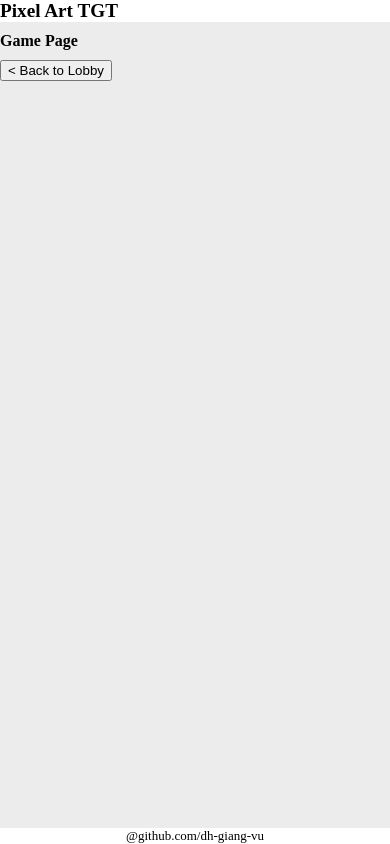
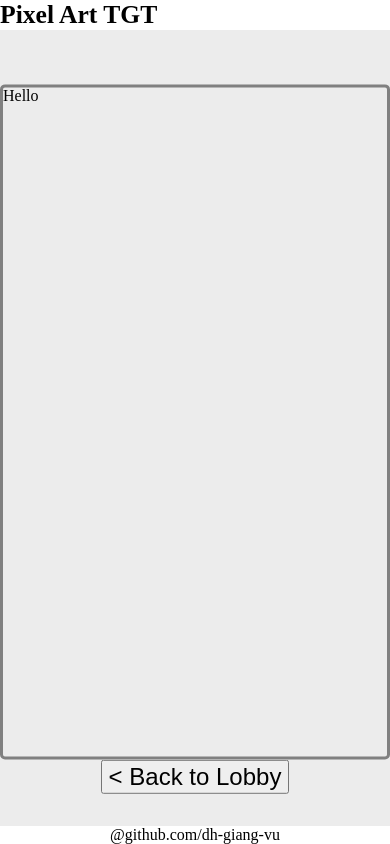
Before and after one commit to dh-giang-vu/PixelArtTgt, a React (Vite) app in the folder client/: page / in a window 390 px wide. Both pictures are taken after typing "Sample", "Sample" into the empty fields and a click on the button "Join Game". Built offline with nearby package versions, Linux system fonts and the light colour scheme.

Commit message:
style: responsive UI for mobile

```diff
--- /dev/null
+++ b/client/src/components/GameBoard.tsx
@@ -0,0 +1,9 @@
+
+
+export default function GameBoard() {
+  return (
+    <div>
+      Hello
+    </div>
+  )
+}
--- a/client/src/pages/GamePage.tsx
+++ b/client/src/pages/GamePage.tsx
@@ -1,4 +1,6 @@
+import GameBoard from '../components/GameBoard';
 import { usePlayerInfo } from '../contexts/PlayerInfoContext';
+import '../styles/game-page.css';
 
 export default function GamePage() {
 
@@ -6,12 +8,12 @@ export default function GamePage() {
 
   return (
     <>
-      <div style={{ fontWeight: "bold", marginTop: 10 }}>
-        Game Page
+      <div className='game-board-container'>
+        <GameBoard />
+        <div className='lobby-btn-container'>
+          <button className='to-lobby-btn' onClick={playerInfo.logout}>{"<"} Back to Lobby</button>
+        </div>
       </div>
-      <button onClick={playerInfo.logout} style={{ marginTop: 10 }}>
-        {"<"} Back to Lobby
-      </button>
     </>
   )
 }
--- a/client/src/pages/LobbyPage.tsx
+++ b/client/src/pages/LobbyPage.tsx
@@ -32,7 +32,7 @@ export default function LobbyPage() {
 
   return (
     <div className='lobby-container'>
-      <h3>Welcome</h3>
+      <h1>Welcome</h1>
       <form className='lobby-form' onSubmit={handleFormSubmit}>
         <input type="text" name="username" id="username" placeholder='username' value={playerInfo.username} onChange={(e) => playerInfo.setUsername(e.target.value)} />
         <input type="text" name="roomId" id="roomId" placeholder='roomId' value={playerInfo.roomId} onChange={(e) => playerInfo.setRoomId(e.target.value)} />
--- /dev/null
+++ b/client/src/styles/game-page.css
@@ -0,0 +1,31 @@
+.game-board-container {
+  border: 3px solid rgb(128, 128, 128);
+  border-radius: 5px;
+  box-sizing: border-box;
+  width: 90%;
+  height: 80%;
+  /* background-color: antiquewhite; */
+
+  /* Centre div */
+  position: absolute;
+  left: 50%;
+  top: 50%;
+  -webkit-transform: translate(-50%, -50%);
+  transform: translate(-50%, -50%);
+}
+
+.lobby-btn-container {
+  position: absolute;
+  width: 100%;
+  display: flex;
+  justify-content: center;
+  align-items: center;
+
+  bottom: 0px;
+  -webkit-transform: translate(0%, 110%);
+  transform: translate(0%, 110%);
+}
+
+.to-lobby-btn {
+  max-width: 200px;
+}
--- a/client/src/styles/layout.css
+++ b/client/src/styles/layout.css
@@ -6,6 +6,7 @@ body {
   display: flex;
   flex-direction: column;
   justify-content: space-between;
+  align-items: stretch;
 
   height: 100vh;
 }
@@ -13,17 +14,43 @@ body {
 .header {
   /* background-color: aqua; */
   font-weight: bold;
-  font-size: larger;
+  font-size: 3rem;
 }
 
 .footer {
   /* background-color: aqua; */
   align-self: center;
   font-weight: lighter;
-  font-size: small;
+  font-size: 1.3rem;
 }
 
 .layout-body {
   background-color: rgb(236, 236, 236);
   flex-grow: 1;
 }
+
+@media (max-width: 450px),
+        (max-height: 500px) {
+
+  .header {
+    font-size: 1.6rem;
+  }
+
+  .footer {
+    font-size: 1rem;
+  }
+
+  .game-board-container {
+    min-width: 100%;
+  }
+}
+
+@media (max-height: 600px) {
+  .header {
+    display: none;
+  }
+
+  .footer {
+    display: none;
+  }
+}
--- a/client/src/styles/lobby.css
+++ b/client/src/styles/lobby.css
@@ -13,3 +13,8 @@
   flex-direction: column;
   gap: 10px;
 }
+
+.lobby-form input, button, p {
+  font-size: 1.5rem;
+  max-width: 70vw;
+}
```
Also changed, not shown: client/src/components/Canvas.tsx (+8 -5 lines), client/src/hooks/useCanvas.ts (added, +22 -0 lines).
